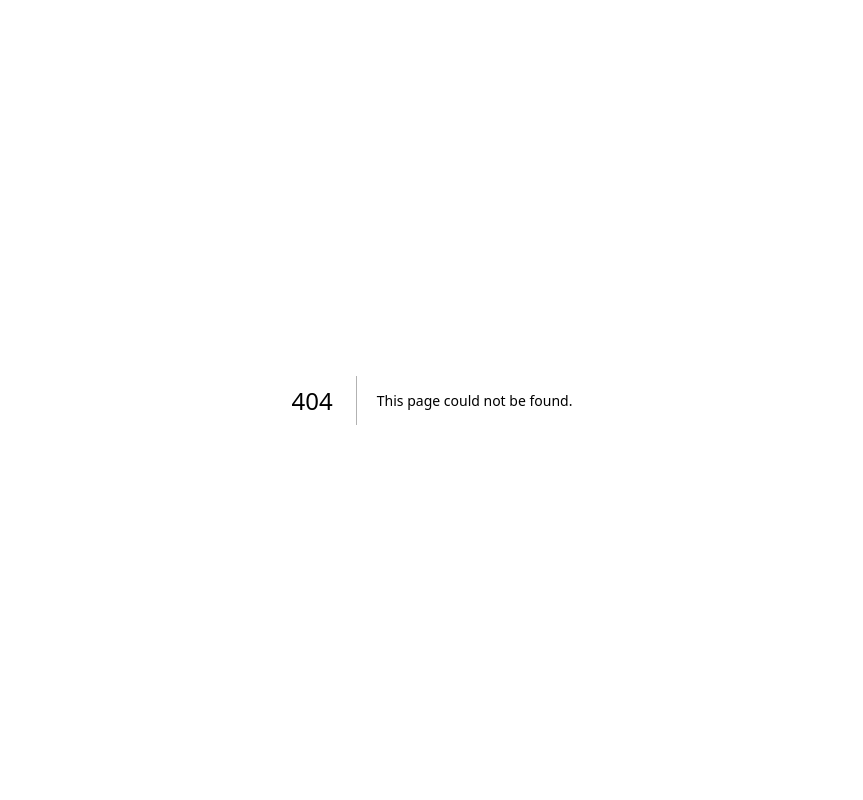
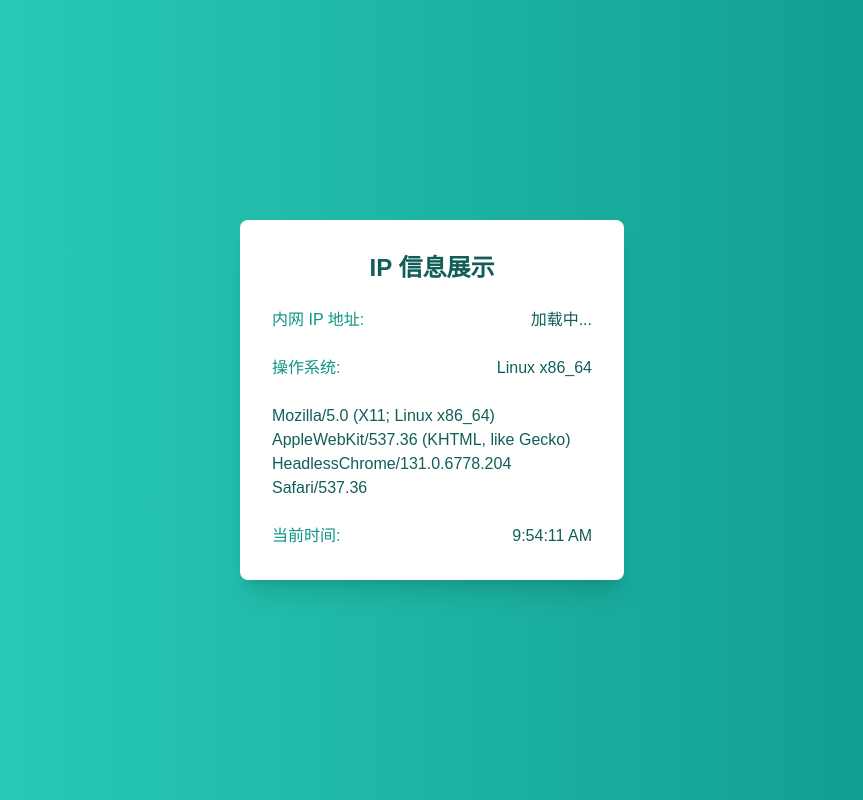
Before and after one commit to yxplus1116/my-nextjs-app, a Next.js app: page /ip in a window 1280 px wide. Before the commit this address had no page. Shown: the whole page, without its empty margins (208-1071 px from the left). Built offline with nearby package versions, Linux system fonts and the light colour scheme.

Commit message:
add ip info

```diff
--- /dev/null
+++ b/src/app/ip/page.tsx
@@ -0,0 +1,84 @@
+'use client';
+import { useEffect, useState } from 'react';
+
+const IPPage = () => {
+  const [ip, setIp] = useState<string | null>(null);
+  const [os, setOs] = useState<string>('');
+  const [browser, setBrowser] = useState<string>('');
+  const [time, setTime] = useState<string>('');
+
+  useEffect(() => {
+    // 获取内网 IP 地址
+    const getLocalIp = async () => {
+      const pc = new RTCPeerConnection({ iceServers: [] });
+      pc.createDataChannel('');
+      pc.createOffer()
+        .then(offer => pc.setLocalDescription(offer))
+        .catch(console.error);
+
+      pc.onicecandidate = (event) => {
+        if (event.candidate && event.candidate.candidate) {
+          const ipMatch = event.candidate.candidate.match(/([0-9]{1,3}\.){3}[0-9]{1,3}/);
+          if (ipMatch) {
+            setIp(ipMatch[0]);
+          }
+        }
+      };
+    };
+
+    // 获取设备信息
+    const getDeviceInfo = () => {
+      const userAgent = navigator.userAgent;
+      const platform = navigator.platform;
+
+      setOs(platform);
+      setBrowser(userAgent);
+    };
+
+    // 获取并显示当前时间
+    const displayTime = () => {
+      const now = new Date();
+      const timeString = now.toLocaleTimeString();
+      setTime(timeString);
+    };
+
+    // 每秒更新时间
+    const intervalId = setInterval(displayTime, 1000);
+
+    // 初始化数据
+    getLocalIp();
+    getDeviceInfo();
+    displayTime(); // 初始显示时间
+
+    // 清理定时器
+    return () => clearInterval(intervalId);
+  }, []);
+
+  return (
+    <div className="min-h-screen bg-gradient-to-r from-teal-400 to-teal-600 flex items-center justify-center p-6">
+      <div className="bg-white p-8 rounded-lg shadow-xl w-full sm:w-96 max-w-lg">
+        <h1 className="text-2xl font-semibold text-center text-teal-800 mb-6">IP 信息展示</h1>
+        <div className="space-y-6">
+          <div className="flex justify-between text-teal-600">
+            <span className="font-medium">内网 IP 地址:</span>
+            <span className="text-teal-800">{ip ? ip : '加载中...'}</span>
+          </div>
+          <div className="flex justify-between text-teal-600">
+            <span className="font-medium">操作系统:</span>
+            <span className="text-teal-800">{os}</span>
+          </div>
+          <div className="flex justify-between text-teal-600">
+            <span className="font-medium"></span>
+            <span className="text-teal-800">{browser}</span>
+          </div>
+          <div className="flex justify-between text-teal-600">
+            <span className="font-medium">当前时间:</span>
+            <span className="text-teal-800">{time}</span>
+          </div>
+        </div>
+      </div>
+    </div>
+  );
+};
+
+export default IPPage;
--- a/src/app/page.tsx
+++ b/src/app/page.tsx
@@ -2,7 +2,7 @@
 
 import Image from "next/image";
 import { Button } from "@/components/ui/button"
-
+import { useRouter } from 'next/navigation';
 
 import {
   Dialog,
@@ -23,7 +23,7 @@ import { Input } from '@/components/ui/input'
 // import { useToast } from "@/hooks/use-toast"
 
 export default function Home() {
-  // const { toast } = useToast()
+  const router = useRouter()
   const sentences = [
     "我有一个朋友他是个奇怪的人",
     "每天看起来挺开心的",
@@ -51,24 +51,7 @@ export default function Home() {
   return (
     <div className="grid grid-rows-[20px_1fr_20px] items-center justify-items-center min-h-screen   font-[family-name:var(--font-geist-sans)]">
       <main className="flex flex-col gap-6 row-start-2 items-center sm:items-start">
-        {/* <Image
-          className="dark:invert"
-          src="/next.svg"
-          alt="Next.js logo"
-          width={180}
-          height={38}
-          priority
-        /> */}
-        {/* <ol className="list-inside list-decimal text-sm text-center sm:text-left font-[family-name:var(--font-geist-mono)]">
-          <li className="mb-2">
-            Get started by editing{" "}
-            <code className="bg-black/[.05] dark:bg-white/[.06] px-1 py-0.5 rounded font-semibold">
-              src/app/page.tsx
-            </code>
-            .
-          </li>
-          <li>Save and see your changes instantly.</li>
-        </ol> */}
+
         <h1 className="text-xl font-black">这城市夜晚的风很大</h1>
         <div className="list-inside list-decimal text-sm text-center sm:text-left font-[family-name:var(--font-geist-mono)]">
           {
@@ -103,23 +86,7 @@ export default function Home() {
         <div className="underline underline-offset-2 font-bold italic list-inside list-decimal text-base text-center sm:text-left font-[family-name:var(--font-geist-sans)]">时至如今 我非常讨厌和反感不真诚的人</div>
 
         <div className="flex gap-4 items-center flex-col sm:flex-row">
-          {/* <Button
-            onClick={() => {
-              toast({
-                title: "Uh oh! Something went wrong.",
-                description: "不如不相见.",
-              })
-            }}
-          >
-            <Image
-              className="dark:invert"
-              src="/vercel.svg"
-              alt="Vercel logomark"
-              width={15}
-              height={15}
-            />
-            <span>我正在为这件事烦恼</span>
-          </Button> */}
+
           <Dialog>
             <DialogTrigger asChild>
               <div>
@@ -133,6 +100,15 @@ export default function Home() {
                     height={15}
                   />
                   <span>我正在为这件事烦恼</span>
+                </Button>
+                <Button
+                  onClick={() => {
+                    router.push('/ip');
+                  }}
+                  className="ml-4"
+                >
+
+                  <span>IP 信息</span>
                 </Button>
                 <div className="flex flex-col items-center pt-4">
                   <span className="text-gray-500 text-sm">end.</span>
@@ -169,78 +145,10 @@ export default function Home() {
           </Dialog>
 
 
-          {/* <a
-            className="rounded-full border border-solid border-transparent transition-colors flex items-center justify-center bg-foreground text-background gap-2 hover:bg-[#383838] dark:hover:bg-[#ccc] text-sm sm:text-base h-10 sm:h-12 px-4 sm:px-5"
-            href="https://vercel.com/new?utm_source=create-next-app&utm_medium=appdir-template-tw&utm_campaign=create-next-app"
-            target="_blank"
-            rel="noopener noreferrer"
-          >
-            <Image
-              className="dark:invert"
-              src="/vercel.svg"
-              alt="Vercel logomark"
-              width={20}
-              height={20}
-            />
-            Deploy now
-          </a> */}
-          {/* <a
-            className="rounded-full border border-solid border-black/[.08] dark:border-white/[.145] transition-colors flex items-center justify-center hover:bg-[#f2f2f2] dark:hover:bg-[#1a1a1a] hover:border-transparent text-sm sm:text-base h-10 sm:h-12 px-4 sm:px-5 sm:min-w-44"
-            href="https://nextjs.org/docs?utm_source=create-next-app&utm_medium=appdir-template-tw&utm_campaign=create-next-app"
-            target="_blank"
-            rel="noopener noreferrer"
-          >
-            Read our docs
-          </a> */}
+
         </div>
       </main>
-      {/* <footer className="row-start-3 flex gap-6 flex-wrap items-center justify-center">
-        <a
-          className="flex items-center gap-2 hover:underline hover:underline-offset-4"
-          href="https://nextjs.org/learn?utm_source=create-next-app&utm_medium=appdir-template-tw&utm_campaign=create-next-app"
-          target="_blank"
-          rel="noopener noreferrer"
-        >
-          <Image
-            aria-hidden
-            src="/file.svg"
-            alt="File icon"
-            width={16}
-            height={16}
-          />
-          Learn
-        </a>
-        <a
-          className="flex items-center gap-2 hover:underline hover:underline-offset-4"
-          href="https://vercel.com/templates?framework=next.js&utm_source=create-next-app&utm_medium=appdir-template-tw&utm_campaign=create-next-app"
-          target="_blank"
-          rel="noopener noreferrer"
-        >
-          <Image
-            aria-hidden
-            src="/window.svg"
-            alt="Window icon"
-            width={16}
-            height={16}
-          />
-          Examples
-        </a>
-        <a
-          className="flex items-center gap-2 hover:underline hover:underline-offset-4"
-          href="https://nextjs.org?utm_source=create-next-app&utm_medium=appdir-template-tw&utm_campaign=create-next-app"
-          target="_blank"
-          rel="noopener noreferrer"
-        >
-          <Image
-            aria-hidden
-            src="/globe.svg"
-            alt="Globe icon"
-            width={16}
-            height={16}
-          />
-          Go to nextjs.org →
-        </a>
-      </footer> */}
+
     </div>
   );
 }
```
